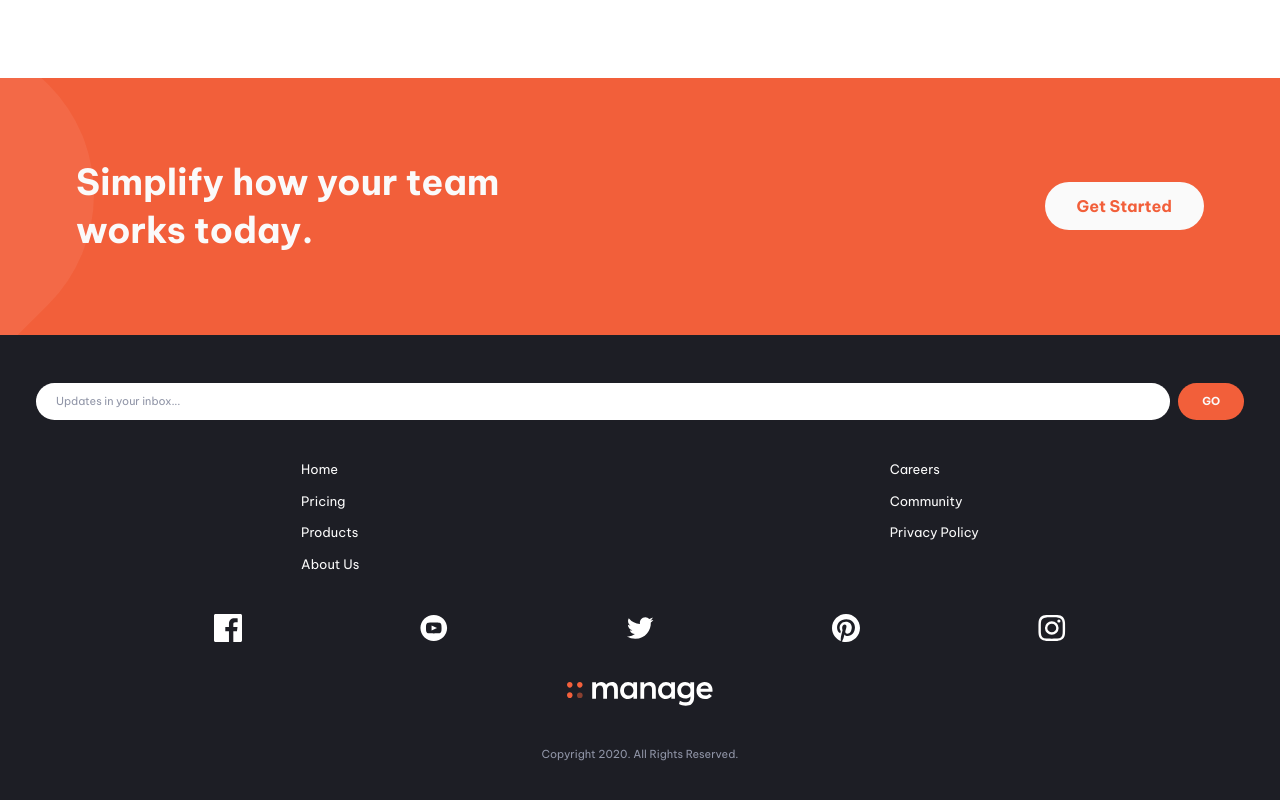
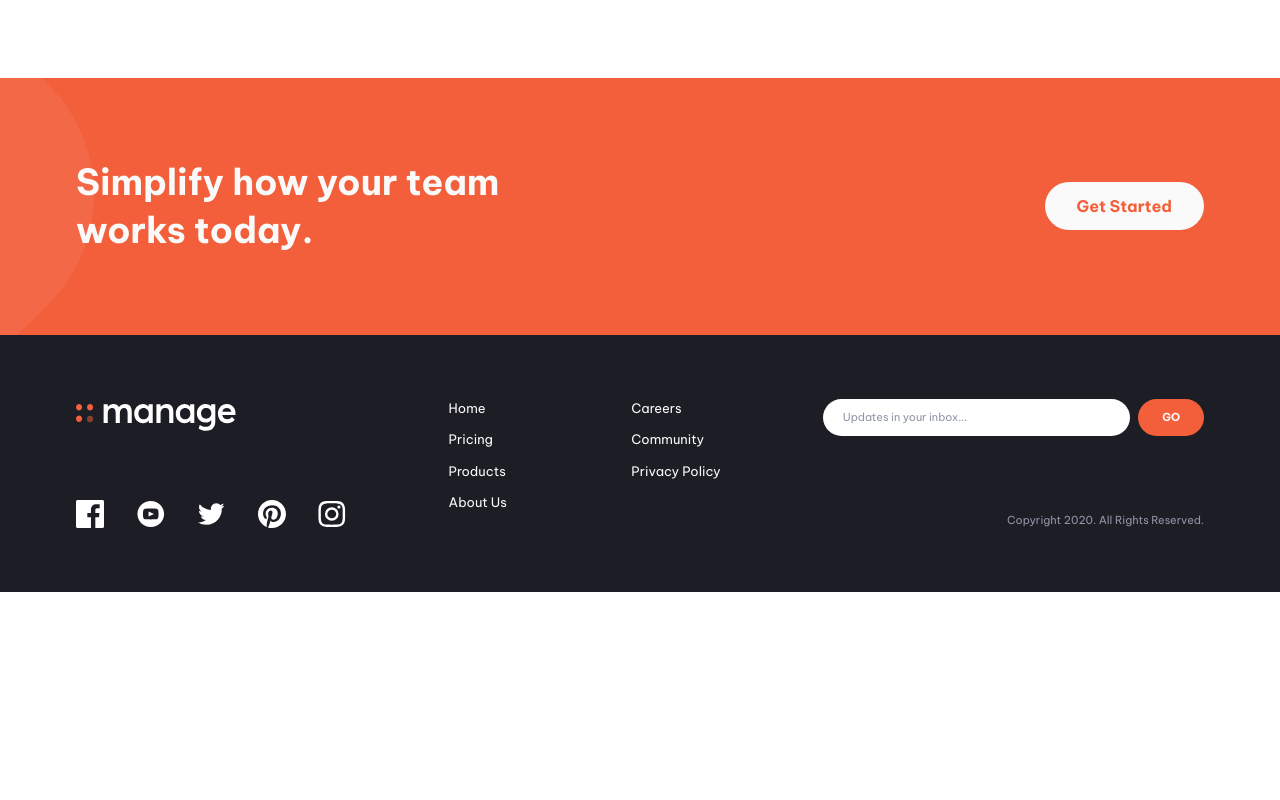
Before and after one commit to HeberRios/manage-landing-page, a plain HTML site: page index.html in a window 1280 px wide. Shown: the part 1890-2690 px from the top of the page. After the commit the page ends 2482 px from the top, so only its background shows below. Drawn offline with Linux system fonts and the light colour scheme.

Commit message:
Add media queries for the footer section
The necessary styles for the footer section to match the desktop design
were added.

```diff
--- a/index.html
+++ b/index.html
@@ -209,6 +209,7 @@
         </section>
 
         <footer id="footer">
+            <div class="footer-wrapper section-container">
                 <form id="email-updates-form" class="email-form">
                     <input
                         type="email"
@@ -282,6 +283,7 @@
                 <small class="copyright-text">
                     Copyright <span id="year">2020</span>. All Rights Reserved.
                 </small>
+            </div>
         </footer>
 
         <!-- <div class="attribution">
--- a/style.css
+++ b/style.css
@@ -438,13 +438,17 @@ p {
 /* FOOTER SECTION STYLES */
 
 #footer {
-    display: flex;
-    flex-direction: column;
-    gap: 2.5rem;
     color: var(--clr-very-light-gray);
     background-color: var(--clr-very-dark-blue);
     padding-top: 3rem;
     padding-bottom: 3rem;
+}
+
+.footer-wrapper {
+    max-width: 575px;
+    display: flex;
+    flex-direction: column;
+    gap: 2.5rem;
 }
 
 /* EMAIL FORM STYLES */
@@ -541,13 +545,16 @@ img.footer-logo {
 }
 
 @media (min-width: 48rem) {
-    .section-container,
-    #footer {
+    .section-container {
         padding-left: 2.25rem;
         padding-right: 2.25rem;
     }
 
     /* HEADER SECTION */
+
+    .page-logo {
+        max-height: unset;
+    }
 
     .nav-menu-container {
         display: flex;
@@ -660,6 +667,42 @@ img.footer-logo {
     #testimonials {
         margin: 10rem 0;
     }
+
+    #footer {
+        padding: 4rem 0;
+    }
+
+    .footer-wrapper {
+        max-width: 75rem;
+        display: grid;
+        grid-template-areas:
+            "logo links links form"
+            "social links links copy";
+        row-gap: 4rem;
+    }
+
+    .footer-logo-link {
+        grid-area: logo;
+    }
+
+    .footer-links-container {
+        grid-area: links;
+    }
+
+    .email-form {
+        grid-area: form;
+    }
+
+    .social-media-container {
+        grid-area: social;
+        justify-content: space-between;
+    }
+
+    .copyright-text {
+        grid-area: copy;
+        justify-self: end;
+        align-self: end;
+    }
 }
 
 @media (min-width: 1200px) {
```
Lines whose indentation alone changed are shown as unchanged.
